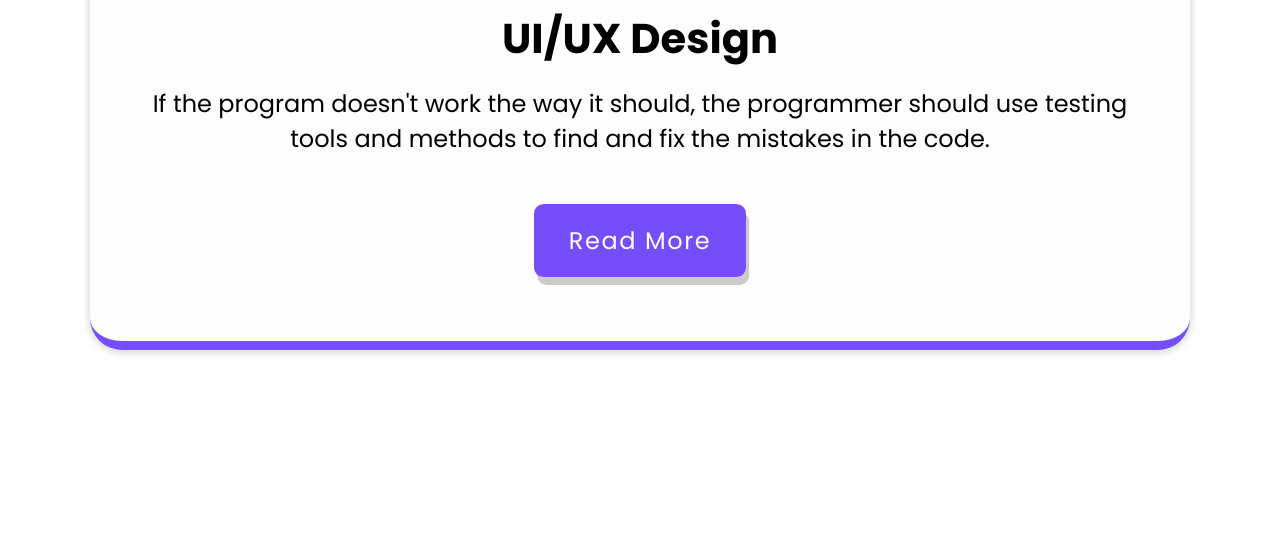
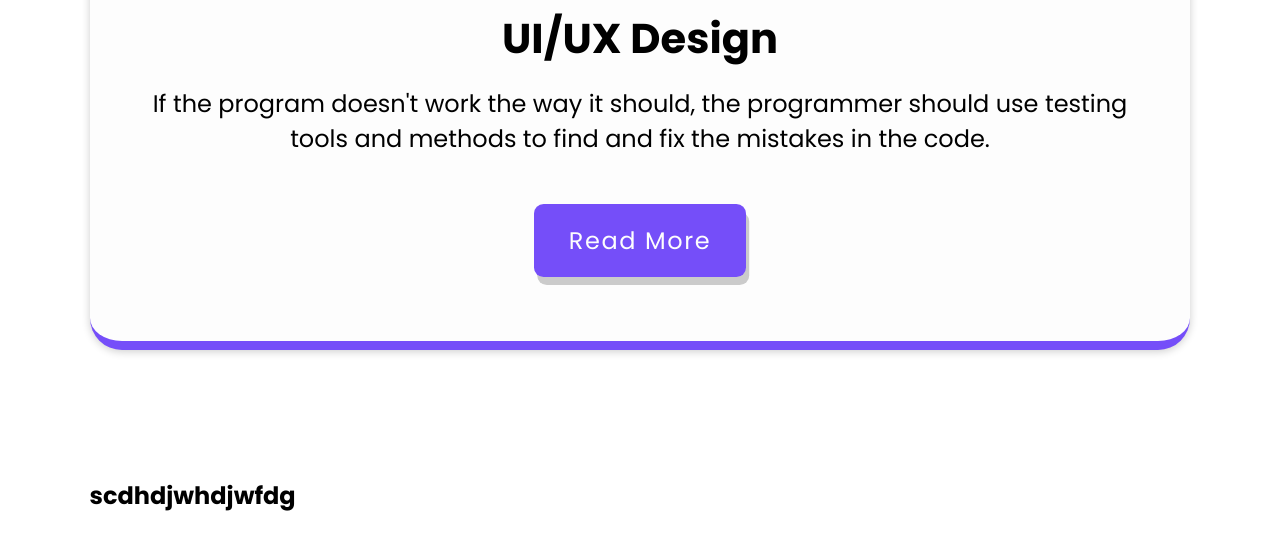
Before and after one commit to Senavirathna05/my-portfolio, a React (Create React App) app in the folder portfolio/: page / in a window 1280 px wide. Shown: the part 3138-3688 px from the top of the page. Before the commit the page ends 3600 px from the top, so only its background shows below. Built offline with nearby package versions, Linux system fonts and the light colour scheme; some icons are missing.

Commit message:
Portfolio update

```diff
--- a/portfolio/src/App.js
+++ b/portfolio/src/App.js
@@ -3,6 +3,7 @@
 import Home1 from './components/Home/Home1';
 import About from './components/About/About';
 import Services from './components/Services/Services';
+import Portfolio from './components/Portfolio/Portfolio';
 
 function App() {
   return (
@@ -11,6 +12,7 @@
       <Home1 />
       <About/>
       <Services/>
+      <Portfolio/>
     </div>
   );
 }
--- /dev/null
+++ b/portfolio/src/components/Portfolio/Portfolio.css
@@ -0,0 +1,22 @@
+@import url('https://fonts.googleapis.com/css2?family=Poppins:ital,wght@0,100;0,200;0,300;0,400;0,500;0,600;0,700;0,800;0,900;1,100;1,200;1,300;1,400;1,500;1,600;1,700;1,800;1,900&family=Roboto:ital,wght@0,100;0,300;0,400;0,500;0,700;0,900;1,100;1,300;1,400;1,500;1,700;1,900&display=swap');
+
+*{
+    margin: 0;
+    padding: 0;
+    outline: 0;
+    appearance: none;
+    border: 0;
+    text-decoration: none;
+    list-style: none;
+    scroll-behavior: smooth;
+    font-family: 'poppins', sans-serif;
+  }
+
+:root{
+    --bg-color: #fdfdfd;
+    --second-bg-color: #333;
+    --main-color: #754ef9;
+    --white-color: #fdfdfd;
+    --shadow-color: rgba(0,0,0, .2);
+
+}
--- /dev/null
+++ b/portfolio/src/components/Portfolio/Portfolio.js
@@ -0,0 +1,15 @@
+import React from 'react'
+import './Portfolio.css';
+
+function Portfolio() {
+  return (
+    <section className='Portfolio' id='portfolio'>
+        <div>
+           <h1>scdhdjwhdjwfdg</h1>
+        </div>
+    </section>
+
+  )
+}
+
+export default Portfolio
--- a/portfolio/src/components/Services/Services.css
+++ b/portfolio/src/components/Services/Services.css
@@ -66,6 +66,7 @@
     display: flex;
     justify-content: center;
     align-items: center;
+
     flex-wrap: wrap;
     gap: 2rem;
 }
```
